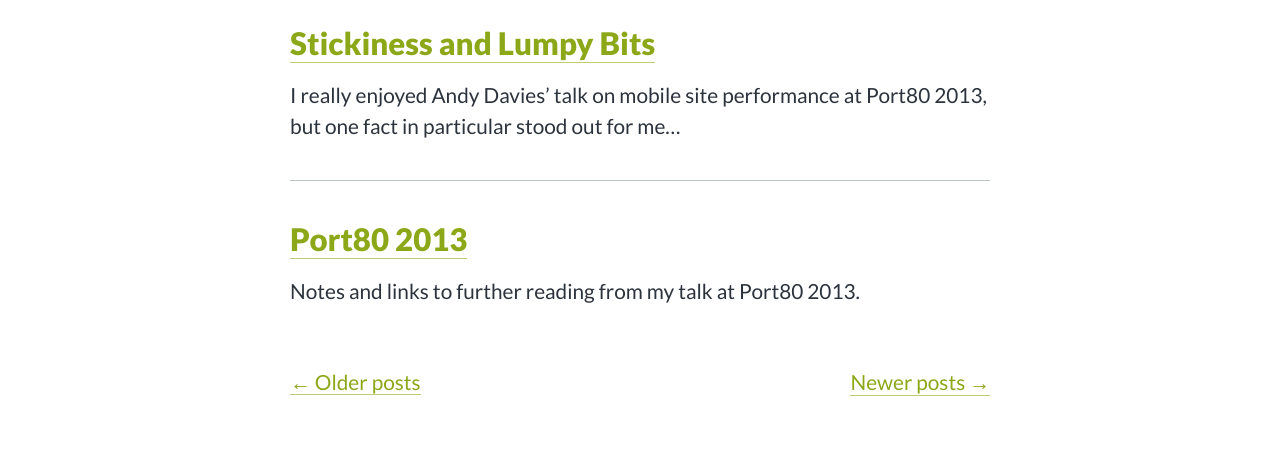
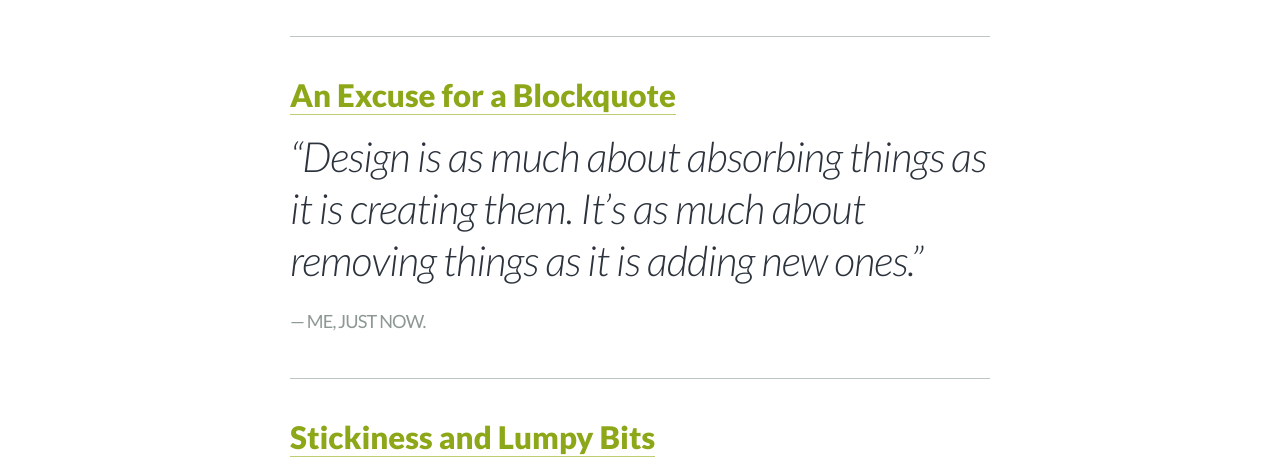
Before and after one commit to benjystanton/styleguide, a plain HTML site: page index.html in a window 1280 px wide. Shown: the part 2547-3017 px from the top of the page. Drawn offline with Linux system fonts and the light colour scheme.

Commit message:
Improving blockquotes
Adding in style for citations and fixing white space when quotes appear
in blog listings.

```diff
--- a/CSS/style.css
+++ b/CSS/style.css
@@ -116,21 +116,32 @@ ol,ul {
 	margin-bottom:1.5em; /* 24px / 16px */
 }
 
+blockquote {
+	margin-bottom:3em; /* 48px / 16px */
+	margin-top:3em; /* 48px / 16px */
+}
+
 blockquote p {
 	font-size:2em; /* 32px / 16px */
 	line-height:1.25; /* 42px / 32px */
-	margin-bottom:.75em; /* 24px / 32px */
-	margin-top:.75em; /* 24px / 32px */
+	margin-bottom:0;
+	margin-top:0;
 	font-weight:300;
 	font-style:italic;
 	letter-spacing:-0.02em;
+}
+
+blockquote cite {
+	color:#8d9893;
+	font-size:.4375em; /* 14px / 32px */
+	text-transform:uppercase;
+	margin-bottom: 0;
 }
 
 p.meta {
 	color:#8d9893;
 	font-size:.875em; /* 14px / 16px */
 	text-transform:uppercase;
-	letter-spacing:.1em;
 	margin-bottom: .428571429em; /* 6px / 16px */
 }
 
@@ -240,6 +251,16 @@ footer a {
 	margin-bottom: 3em; /* 48px / 16px */
 }
 
+.article blockquote {
+	margin-top: 0;
+	margin-bottom: 1.875em; /* 30px / 16px */
+}
+
+.article blockquote p{
+	margin-top: 0;
+	margin-bottom: 0;
+}
+
 a.previous {
 	float: right;
 }
--- a/index.html
+++ b/index.html
@@ -44,8 +44,8 @@
 				</ul>
 				<blockquote>
 					<p>“Design is as much about absorbing things as it is creating them. It&#8217;s as much about removing things as it is adding new ones.”</p>
+					<p><cite>— Me, just now.</cite></p>
 				</blockquote>
-				<p>— Me, just now.</p>
 				<p class="meta">Saturday January 26th 2013</p>
 
 				<h1>Immersive Animation on the Web</h1>
@@ -63,12 +63,15 @@
 					<p>Bucket lists are fine, but with my thirtieth birthday just around the corner, I thought I&#8217;d make a list of things that I&#8217;ve already achieved.</p>
 				</div>
 				<div class="article">
+					<h2><a href="http://www.benjystanton.co.uk/blog/an-excuse-for-a-blockquote/" title="Permalink to An Excuse for a Blockquote" rel="bookmark">An Excuse for a Blockquote</a></h2>
+					<blockquote>
+						<p>“Design is as much about absorbing things as it is creating them. It&#8217;s as much about removing things as it is adding new ones.”</p>
+						<p><cite>— Me, just now.</cite></p>
+					</blockquote>
+				</div>
+				<div class="article">
 					<h2><a href="http://www.benjystanton.co.uk/blog/stickiness-and-lumpy-bits/" title="Permalink to Stickiness and Lumpy Bits" rel="bookmark">Stickiness and Lumpy Bits</a></h2>
 					<p>I really enjoyed Andy Davies&#8217; talk on mobile site performance at Port80 2013, but one fact in particular stood out for me&#8230;</p>
-				</div>
-				<div class="article">
-					<h2><a href="http://www.benjystanton.co.uk/blog/port80-2013/" title="Permalink to Port80 2013" rel="bookmark">Port80 2013</a></h2>
-					<p>Notes and links to further reading from my talk at Port80 2013.</p>
 				</div>
 
 				<a href="http://www.benjystanton.co.uk/page/3/" >&larr; Older posts</a>
```
